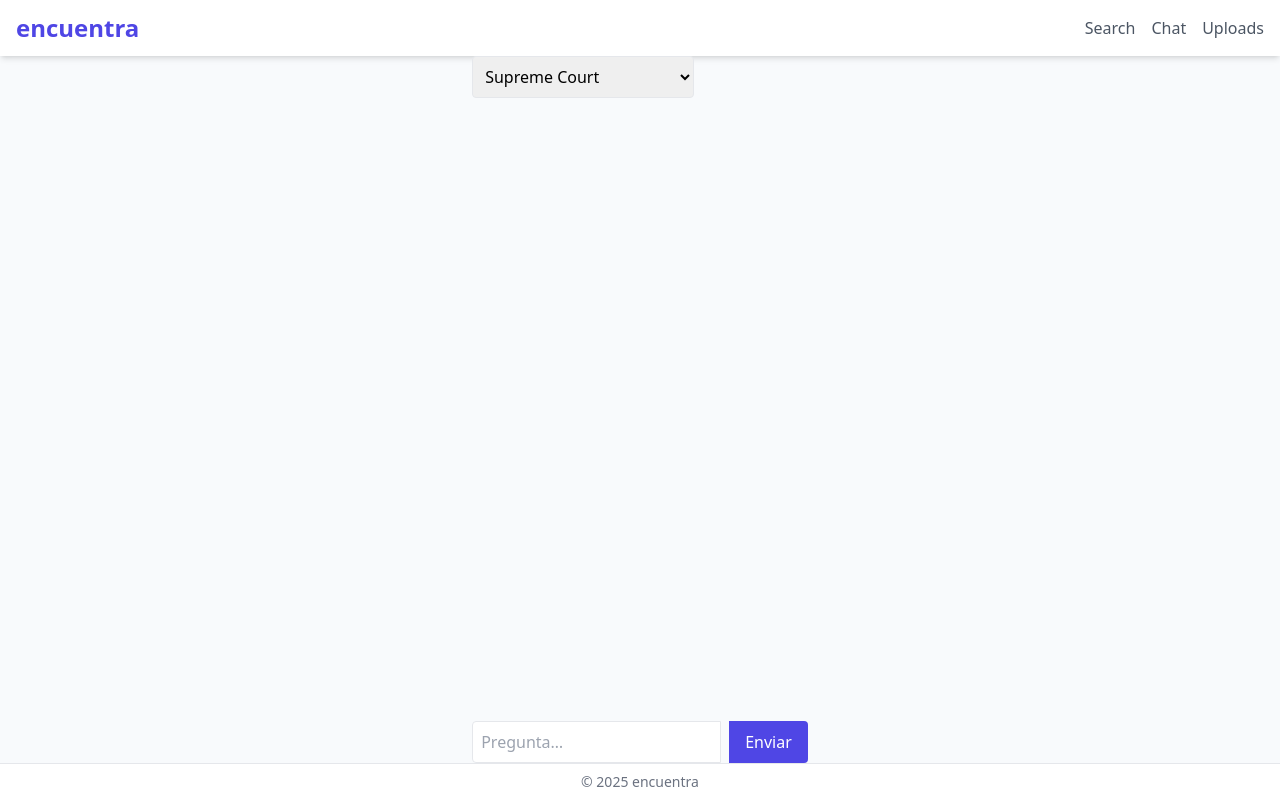
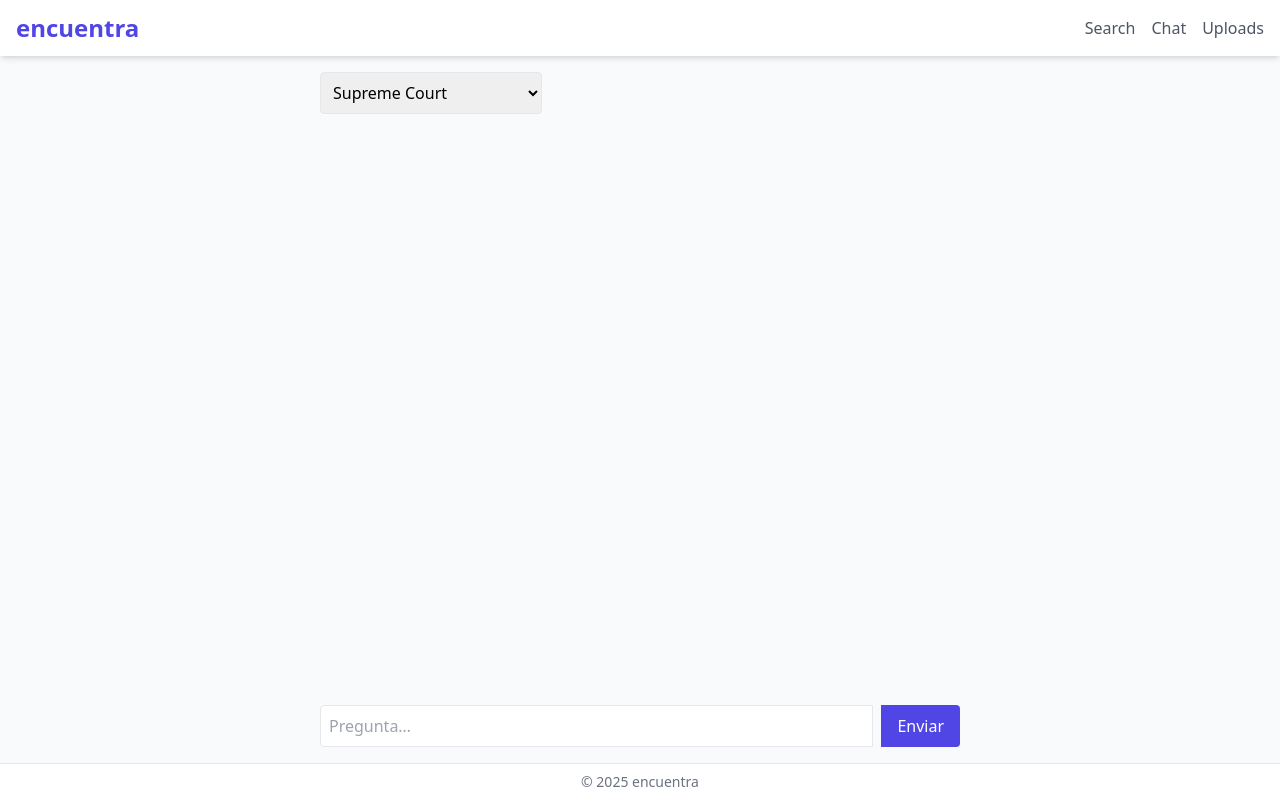
Before and after one commit to LeonHecht/encuentra, a React (Vite) app in the folder frontend/: page /chat in a window 1280 px wide. Built offline with nearby package versions, Linux system fonts and the light colour scheme.

Commit message:
fix chat frontend scrolling and width

```diff
--- a/frontend/src/App.jsx
+++ b/frontend/src/App.jsx
@@ -7,9 +7,9 @@ import Uploads from "./routes/Uploads";
 
 export default function App() {
   return (
-    <div className="flex flex-col min-h-screen bg-slate-50">
+    <div className="flex flex-col h-screen overflow-hidden bg-slate-50">
       <Navbar />
-      <main className="flex flex-col flex-grow overflow-hidden min-h-0 mx-auto px-4">
+      <main className="flex flex-col flex-grow overflow-hidden min-h-0 mx-auto px-4 h-full w-full">
         <Routes>
           <Route path="/"      element={<Landing />} />
           <Route path="/search"  element={<Search />} />
--- a/frontend/src/routes/Chat.jsx
+++ b/frontend/src/routes/Chat.jsx
@@ -31,7 +31,7 @@ export default function Chat() {
   };
 
   return (
-    <div className="flex flex-col flex-1 overflow-hidden min-h-0">
+    <div className="flex flex-col h-full w-full min-h-0 mx-auto px-4 py-4 max-w-2xl">
       {/* Context selector */}
       <div className="mb-4">
         <select
@@ -45,7 +45,7 @@ export default function Chat() {
       </div>
 
       {/* Chat window */}
-      <div className="flex-1 overflow-y-auto min-h-0 space-y-4 pr-1 pb-4">
+      <div className="w-full flex-1 overflow-y-auto min-h-0 space-y-4 pr-1 pb-4">
         {messages.map((m, idx) => (
           <div
             key={idx}
```
